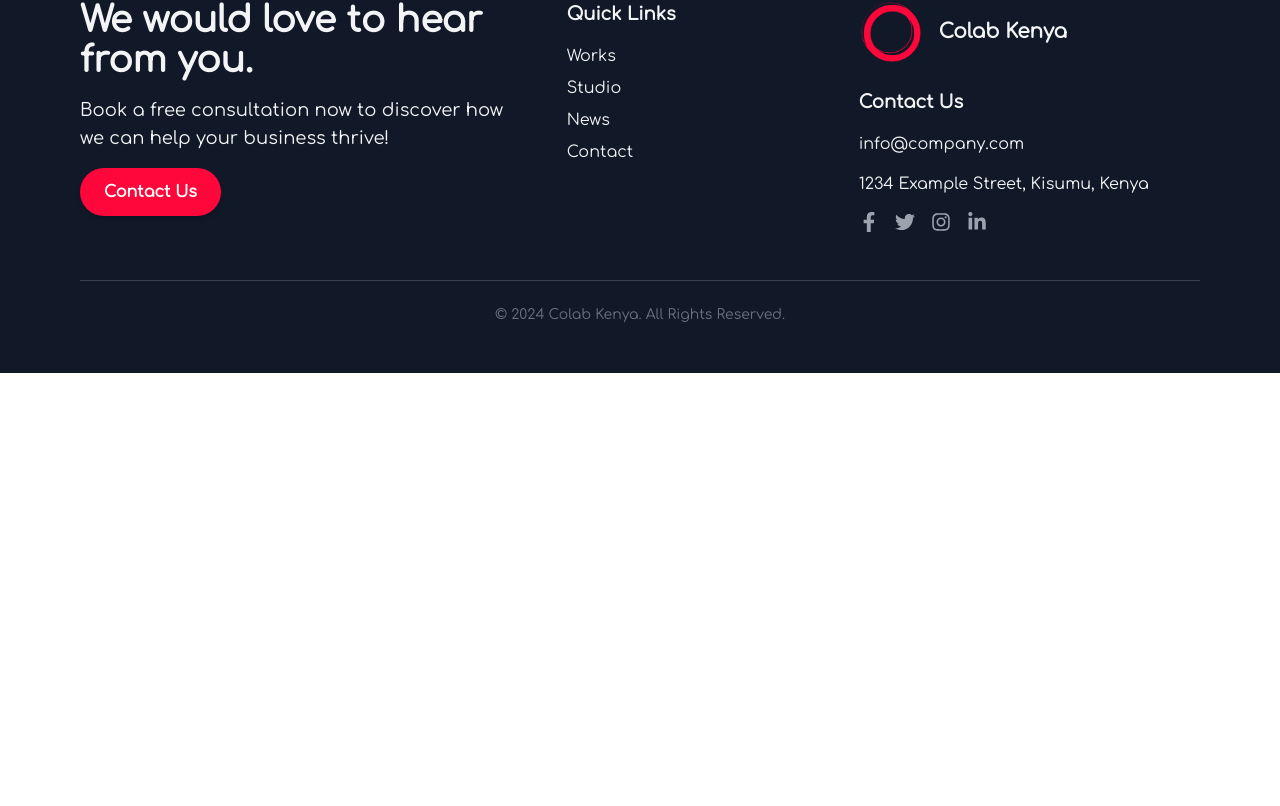
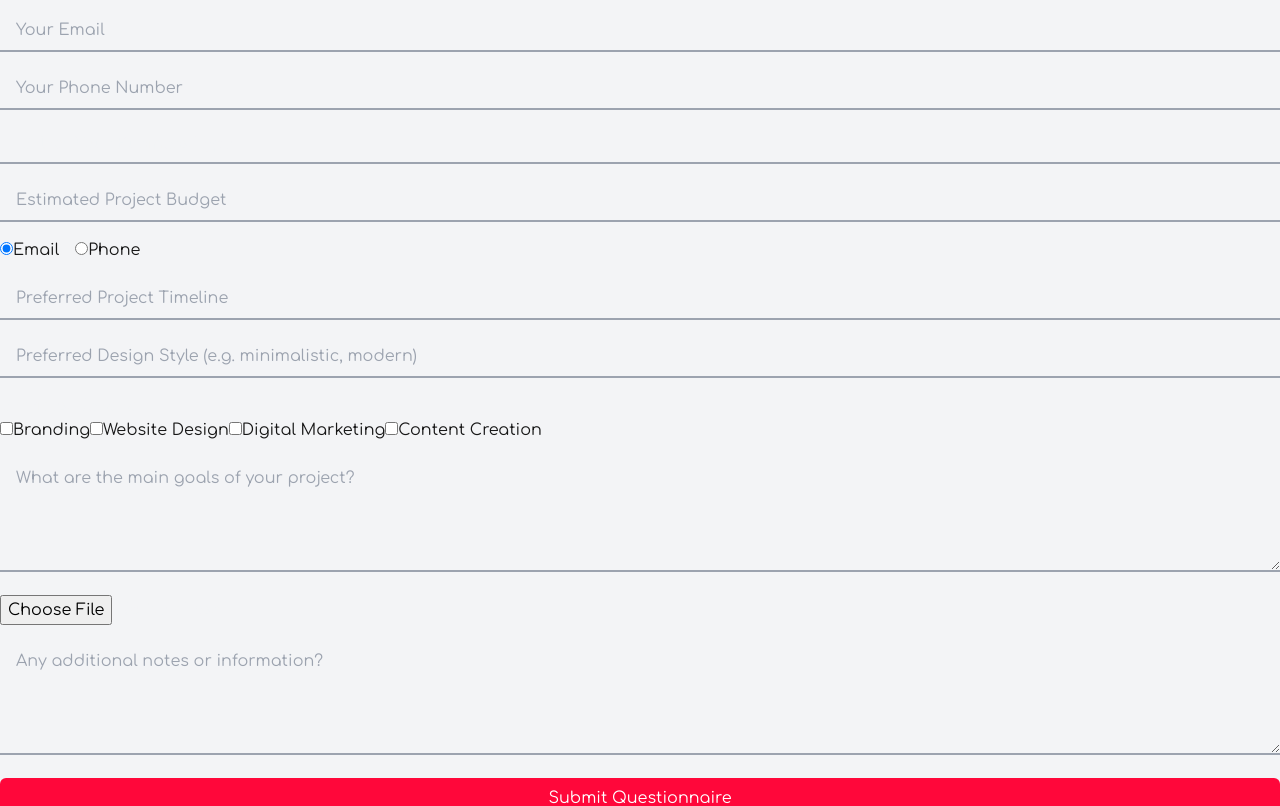
Before and after one commit to Daniel-627/colab, a Next.js app: page /contact in a window 1280 px wide. Shown: the part 1295-2101 px from the top of the page. Before the commit the page ends 1668 px from the top, so only its background shows below. Built offline with nearby package versions, Linux system fonts and the light colour scheme.

Commit message:
Introducing client Form

```diff
--- a/app/contact/page.tsx
+++ b/app/contact/page.tsx
@@ -6,6 +6,7 @@ import {
 } from 'react-icons/fa';
 import EmailForm from '@/components/EmailForm';
 import { motion } from 'framer-motion';
+import ClientForm from '@/components/ClientForm';
 
 const page = () => {
   return (
@@ -22,7 +23,7 @@ const page = () => {
         </motion.h1>
 
         <motion.p
-          className="absolute bottom-12 md:bottom-8 left-8 text-lg lg:text-xl max-w-md text-left"
+          className="absolute bottom-16 md:bottom-8 left-8 text-lg lg:text-xl max-w-md text-left"
           initial={{ opacity: 0, y: 50 }}
           animate={{ opacity: 1, y: 0 }}
           transition={{ duration: 1 }}
@@ -142,6 +143,9 @@ const page = () => {
           <EmailForm />
         </motion.div>
       </div>
+      <div>
+        <ClientForm />
+      </div>
     </div>
   );
 };
--- /dev/null
+++ b/components/ClientForm.tsx
@@ -0,0 +1,261 @@
+'use client'
+
+import React, { useState } from 'react'
+import { motion } from "framer-motion";
+
+type Props = {}
+
+interface FormData {
+  name: string;
+  email: string;
+  phone: string;
+  businessType: string;
+  projectBudget: string;
+  preferredContactMethod: string;
+  preferredTimeline: string;
+  designStyle: string;
+  servicesNeeded: string[]; // Ensure this is always an array of strings
+  goals: string;
+  files: File | null;
+  additionalNotes: string;
+}
+
+
+export default function ClientForm({}: Props) {
+  const [formData, setFormData] = useState<FormData>({
+    name: '',
+    email: '',
+    phone: '',
+    businessType: '',
+    projectBudget: '',
+    preferredContactMethod: 'email',
+    preferredTimeline: '',
+    designStyle: '',
+    servicesNeeded: [],
+    goals: '',
+    files: null,
+    additionalNotes: '',
+  });
+
+  const handleChange = (e: React.ChangeEvent<HTMLInputElement | HTMLTextAreaElement | HTMLSelectElement>) => {
+    const { name, value } = e.target;
+    setFormData(prev => ({
+      ...prev,
+      [name as keyof FormData]: value, // Cast name to keyof FormData to fix the type error
+    }));
+  }
+
+const handleCheckboxChange = (e: React.ChangeEvent<HTMLInputElement>) => {
+  const { name, value, checked } = e.target;
+
+  setFormData(prev => {
+    // Get the current value from formData
+    const currentServices = prev[name as keyof FormData];
+
+    // Check if currentServices is an array, if not, initialize it to an empty array
+    const servicesArray = Array.isArray(currentServices) ? currentServices : [];
+
+    // Handle the checkbox change logic
+    return {
+      ...prev,
+      [name as keyof FormData]: checked
+        ? [...servicesArray, value] // Add the value if checked
+        : servicesArray.filter((item: string) => item !== value), // Remove the value if unchecked
+    };
+  });
+};
+
+
+
+
+
+const handleFileChange = (e: React.ChangeEvent<HTMLInputElement>) => {
+  const files = e.target.files?.[0]; // Use optional chaining to access the first file
+
+  setFormData(prev => ({
+    ...prev,
+    files: files || null, // If no file is selected, set to null
+  }));
+}
+
+
+
+
+  return (
+    <div>
+      <form className="space-y-4">
+        <input
+          type="text"
+          name="name"
+          value={formData.name}
+          onChange={handleChange}
+          placeholder="Your Name"
+          className="w-full px-4 py-2 bg-transparent border-b-2 border-gray-400 text-gray-100 focus:outline-none focus:border-b-2 focus:border-[#ff5c00]"
+        />
+
+        <input
+          type="email"
+          name="email"
+          value={formData.email}
+          onChange={handleChange}
+          placeholder="Your Email"
+          className="w-full px-4 py-2 bg-transparent border-b-2 border-gray-400 text-gray-100 focus:outline-none focus:border-b-2 focus:border-[#ff5c00]"
+        />
+
+        <input
+          type="tel"
+          name="phone"
+          value={formData.phone}
+          onChange={handleChange}
+          placeholder="Your Phone Number"
+          className="w-full px-4 py-2 bg-transparent border-b-2 border-gray-400 text-gray-100 focus:outline-none focus:border-b-2 focus:border-[#ff5c00]"
+        />
+
+        <select
+          title='Business Type'
+          name="businessType"
+          value={formData.businessType}
+          onChange={handleChange}
+          className="w-full px-4 py-2 bg-transparent border-b-2 border-gray-400 text-gray-100 focus:outline-none focus:border-b-2 focus:border-[#ff5c00]"
+        >
+          <option value="">Select Your Business Type</option>
+          <option value="startup">Startup</option>
+          <option value="small_business">Small Business</option>
+          <option value="enterprise">Enterprise</option>
+          <option value="nonprofit">Nonprofit</option>
+        </select>
+
+        <input
+          type="number"
+          name="projectBudget"
+          value={formData.projectBudget}
+          onChange={handleChange}
+          placeholder="Estimated Project Budget"
+          className="w-full px-4 py-2 bg-transparent border-b-2 border-gray-400 text-gray-100 focus:outline-none focus:border-b-2 focus:border-[#ff5c00]"
+        />
+
+        <div className="flex space-x-4">
+          <label>
+            <input
+              type="radio"
+              name="preferredContactMethod"
+              value="email"
+              checked={formData.preferredContactMethod === 'email'}
+              onChange={handleChange}
+            />
+            Email
+          </label>
+          <label>
+            <input
+              type="radio"
+              name="preferredContactMethod"
+              value="phone"
+              checked={formData.preferredContactMethod === 'phone'}
+              onChange={handleChange}
+            />
+            Phone
+          </label>
+        </div>
+
+        <input
+          type="text"
+          name="preferredTimeline"
+          value={formData.preferredTimeline}
+          onChange={handleChange}
+          placeholder="Preferred Project Timeline"
+          className="w-full px-4 py-2 bg-transparent border-b-2 border-gray-400 text-gray-100 focus:outline-none focus:border-b-2 focus:border-[#ff5c00]"
+        />
+
+        <input
+          type="text"
+          name="designStyle"
+          value={formData.designStyle}
+          onChange={handleChange}
+          placeholder="Preferred Design Style (e.g. minimalistic, modern)"
+          className="w-full px-4 py-2 bg-transparent border-b-2 border-gray-400 text-gray-100 focus:outline-none focus:border-b-2 focus:border-[#ff5c00]"
+        />
+
+        <div>
+          <label className="text-gray-100">Services Needed</label>
+          <div className="space-y-2">
+            <label>
+              <input
+                type="checkbox"
+                name="servicesNeeded"
+                value="branding"
+                checked={formData.servicesNeeded.includes('branding')}
+                onChange={handleCheckboxChange}
+              />
+              Branding
+            </label>
+            <label>
+              <input
+                type="checkbox"
+                name="servicesNeeded"
+                value="website_design"
+                checked={formData.servicesNeeded.includes('website_design')}
+                onChange={handleCheckboxChange}
+              />
+              Website Design
+            </label>
+            <label>
+              <input
+                type="checkbox"
+                name="servicesNeeded"
+                value="digital_marketing"
+                checked={formData.servicesNeeded.includes('digital_marketing')}
+                onChange={handleCheckboxChange}
+              />
+              Digital Marketing
+            </label>
+            <label>
+              <input
+                type="checkbox"
+                name="servicesNeeded"
+                value="content_creation"
+                checked={formData.servicesNeeded.includes('content_creation')}
+                onChange={handleCheckboxChange}
+              />
+              Content Creation
+            </label>
+          </div>
+        </div>
+
+        <textarea
+          name="goals"
+          value={formData.goals}
+          onChange={handleChange}
+          placeholder="What are the main goals of your project?"
+          rows={4}
+          className="w-full px-4 py-2 bg-transparent border-b-2 border-gray-400 text-gray-100 focus:outline-none focus:border-b-2 focus:border-[#ff5c00]"
+        />
+
+        <input
+          title='file'
+          type="file"
+          name="files"
+          onChange={handleFileChange}
+          className="w-full text-gray-100"
+        />
+
+        <textarea
+          name="additionalNotes"
+          value={formData.additionalNotes}
+          onChange={handleChange}
+          placeholder="Any additional notes or information?"
+          rows={4}
+          className="w-full px-4 py-2 bg-transparent border-b-2 border-gray-400 text-gray-100 focus:outline-none focus:border-b-2 focus:border-[#ff5c00]"
+        ></textarea>
+
+        <motion.button
+          type="submit"
+          whileHover={{ scale: 1.05 }}
+          whileTap={{ scale: 0.95 }}
+          className="w-full px-4 py-2 bg-[#ff073a] hover:bg-[#ff5c00] text-white rounded-md transition-colors duration-300"
+        >
+          Submit Questionnaire
+        </motion.button>
+      </form>
+    </div>
+  );
+}
--- a/components/Navbar.tsx
+++ b/components/Navbar.tsx
@@ -14,6 +14,10 @@ const Navbar = () => {
     setIsOpen(!isOpen);
   };
 
+  const closeMenu = () => {
+    setIsOpen(false);
+  };
+
   return (
     <motion.nav
       className="fixed top-0 left-0 w-full bg-transparent text-white z-50 px-6 py-4"
@@ -27,7 +31,7 @@ const Navbar = () => {
           className="flex flex-row items-center space-x-3 cursor-pointer"
           whileHover={{ scale: 1.05 }}
         >
-          <Link href="/" >
+          <Link href="/">
             <Image
               src="/logos/logo1.png" // Replace with your logo path
               alt="Colab Kenya Logo"
@@ -69,6 +73,7 @@ const Navbar = () => {
                 <Link
                   href="/works"
                   className="hover:text-[#ff5c00] hover:underline transition-all duration-300 text-sm font-light"
+                  onClick={closeMenu}
                 >
                   Work
                 </Link>
@@ -77,6 +82,7 @@ const Navbar = () => {
                 <Link
                   href="/about"
                   className="hover:text-[#ff5c00] hover:underline transition-all duration-300 text-sm font-light"
+                  onClick={closeMenu}
                 >
                   Studio
                 </Link>
@@ -85,6 +91,7 @@ const Navbar = () => {
                 <Link
                   href="/news"
                   className="hover:text-[#ff5c00] hover:underline transition-all duration-300 text-sm font-light"
+                  onClick={closeMenu}
                 >
                   News
                 </Link>
@@ -93,6 +100,7 @@ const Navbar = () => {
                 <Link
                   href="/contact"
                   className="hover:text-[#ff5c00] hover:underline transition-all duration-300 text-sm font-light"
+                  onClick={closeMenu}
                 >
                   Contact
                 </Link>
```
Lines whose indentation alone changed are shown as unchanged.
